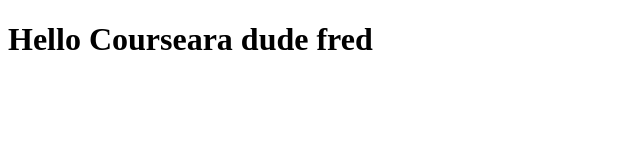
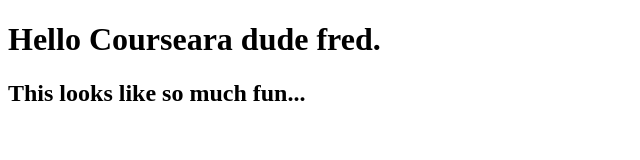
Before and after one commit to DKNimmer/coursera-test, a plain HTML site: page index.html in a window 1280 px wide. Shown: the whole page, without its empty margins (0-640 px from the left). Drawn offline with Linux system fonts and the light colour scheme.

Commit message:
Next version of web file

```diff
--- a/index.html
+++ b/index.html
@@ -5,6 +5,7 @@
     <title>Hello Courseara</title>
   </head>
   <body>
-    <h1>Hello Courseara dude fred</h1>
+    <h1>Hello Courseara dude fred.</h1>
+    <h2>This looks like so much fun... </h2>
   </body>
 </html>
```
